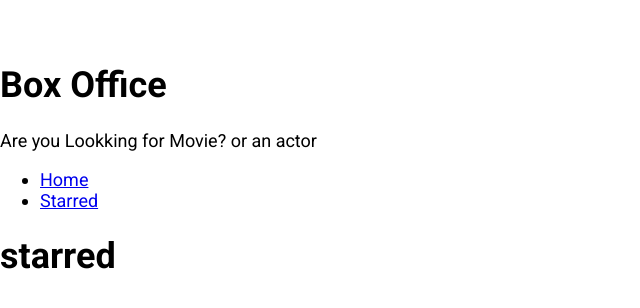
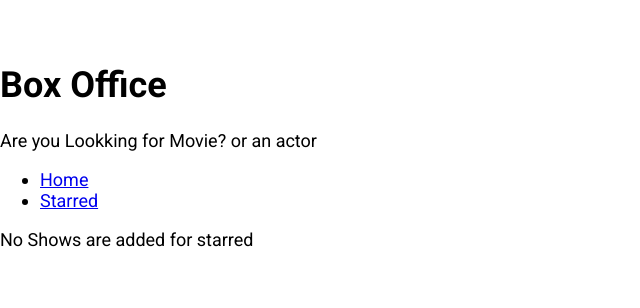
Before and after one commit to akshayadme/React-box-office-movies, a React (Create React App) app: page /starred in a window 1280 px wide. Shown: the top 308 px of the page, without its empty margins (0-640 px from the left). Built offline with nearby package versions, Linux system fonts and the light colour scheme.

Commit message:
starred page added

```diff
--- a/src/Components/Pages/Starred.js
+++ b/src/Components/Pages/Starred.js
@@ -1,10 +1,39 @@
-import React from 'react';
+import React, { useState, useEffect } from 'react';
 import MainPageLayout from '../MainPageLayout';
+import { apiGet } from '../misc/Config';
+import { useShows } from '../misc/custom-hooks';
+import ShowGrid from '../shows/ShowGrid';
 
 const Starred = () => {
+  const [starred] = useShows();
+  const [shows, setShows] = useState(null);
+  const [loading, setLoading] = useState(true);
+  const [error, setError] = useState(null);
+
+  useEffect(() => {
+    if (starred && starred.length > 0) {
+      const promises = starred.map(showId => apiGet(`/shows/${showId}`));
+      Promise.all(promises)
+        .then(apiData => apiData.map(show => ({ show })))
+        .then(results => {
+          setShows(results);
+          setLoading(false);
+        })
+        .catch(err => {
+          setError(err.message);
+          setLoading(false);
+        });
+    } else {
+      setLoading(false);
+    }
+  }, [starred]);
+
   return (
     <MainPageLayout>
-      <h1>starred</h1>
+      {loading && <div>Shows are still Loading...</div>}
+      {error && <div>Error occured : {error}</div>}
+      {!loading && !shows && <div> No Shows are added for starred </div>}
+      {!loading && !error && shows && <ShowGrid data={shows} />}
     </MainPageLayout>
   );
 };
```
